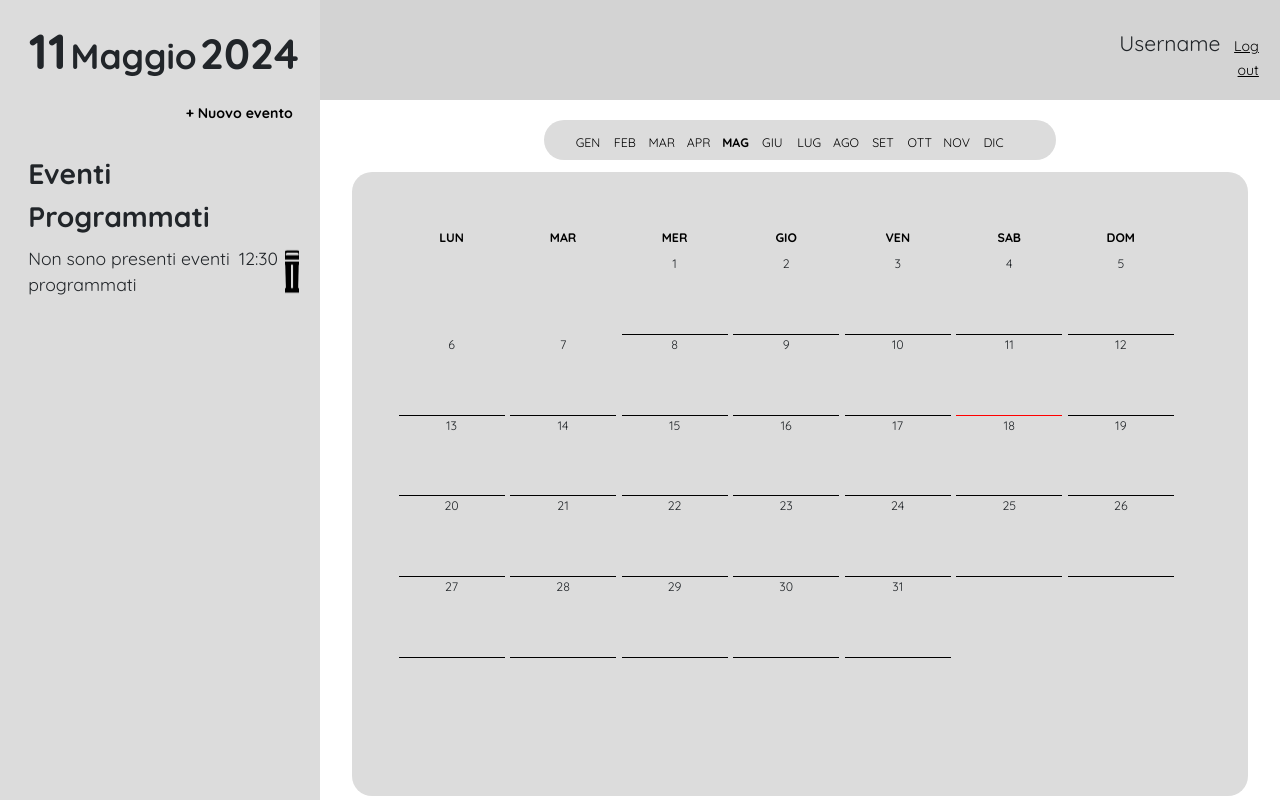
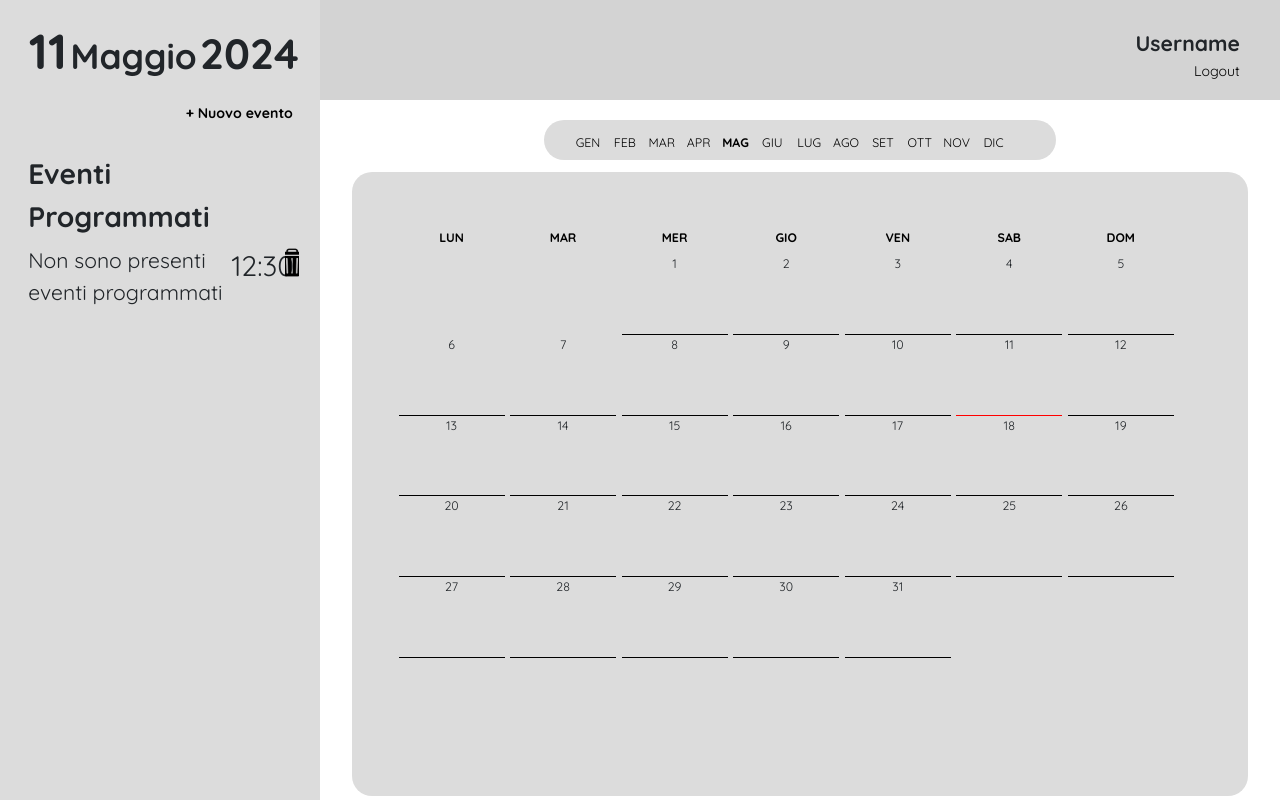
Before and after one commit to N1ckke/Project_Calendar, a PHP site: page /pages/home.html in a window 1280 px wide. Run offline with PHP 8.4, Linux system fonts and the light colour scheme.

Commit message:
graphic update of a graphics update
pls kill me I don't wanna do any more commit

```diff
--- a/progetto/pages/home.html
+++ b/progetto/pages/home.html
@@ -39,9 +39,9 @@
                     <span class="username">
                         Username
                     </span>
-                    <a href="#" class="logout">
-                        Log out
-                    </a>
+                    <button href="#" class="logout">
+                        Logout
+                    </button>
                 </div>
             </div>
         </header>
--- a/progetto/style/home.css
+++ b/progetto/style/home.css
@@ -58,15 +58,15 @@ aside{
 }
 .event-text{
     text-align: start;
-    font-size: 1.25rem;
+    font-size: 1.5rem;
 }
 .event-clock{
     text-align: center;
-    font-size: 1.25rem;
+    font-size: 2rem;
 }
 .event-icon{
     width: 100%;
-    height: 100%;
+    height: 35px;
     background: url("../images/trashbin_icon.png");
     background-size: cover;
     background-repeat: no-repeat;
@@ -94,23 +94,26 @@ aside{
     bottom: 0px;
     top: 0px;
     margin-bottom: 10px;
-    margin-right: 5%;
     width: 75%;
     height: 12.5%;
     background: lightgray;
     text-align: end;
-    padding-inline-end: 1.5rem;
+    padding-inline-end: 2.5%;
     padding-top: 2rem;
     padding-bottom: 1rem;
 }
 .username{
     font-size: 1.5rem;
+    font-weight: bold;
     padding-left: 5%;
+    padding-right: 5%;
 }
 .logout{
     font-size: 1rem;
     color: black;
-    padding-left: 5%;
+    padding-right: 5%;
+    border: none;
+    background: none;
 }
 .month-bar{
     position: absolute;
```
